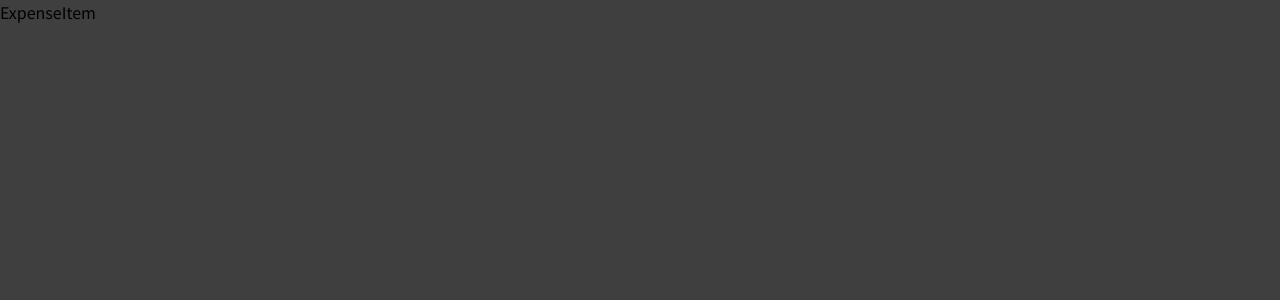
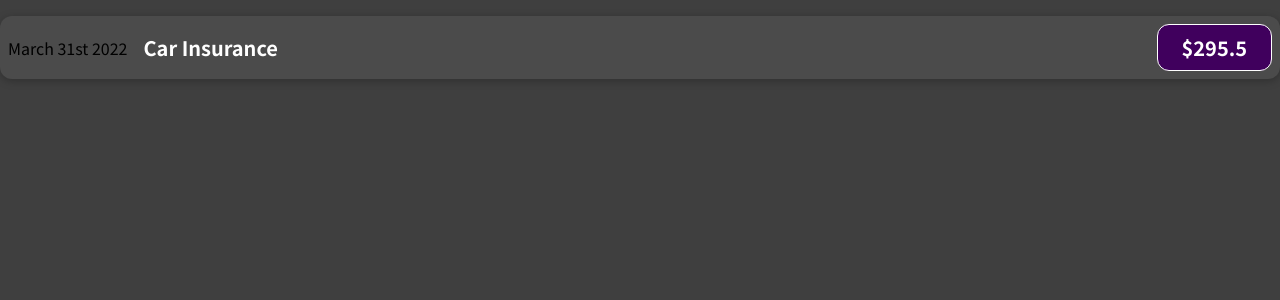
Before and after one commit to Rajput-Suraj/react-expense-tracker, a React (Create React App) app: page / in a window 1280 px wide. Shown: the top 300 px of the page. Built offline with nearby package versions, Linux system fonts and the light colour scheme.

Commit message:
Styles expense item component using css

```diff
--- /dev/null
+++ b/src/components/ExpenseItem.css
@@ -0,0 +1,56 @@
+.expense-item {
+    display: flex;
+    justify-content: space-between;
+    align-items: center;
+    box-shadow: 0 2px 8px rgba(0, 0, 0, 0.25);
+    padding: 0.5rem;
+    margin: 1rem 0;
+    border-radius: 12px;
+    background-color: #4b4b4b;
+}
+
+.expense-item__description {
+    display: flex;
+    flex-direction: column;
+    gap: 1rem;
+    align-items: flex-end;
+    flex-flow: column-reverse;
+    justify-content: flex-start;
+    flex: 1;
+}
+
+.expense-item h2 {
+    color: #3a3a3a;
+    font-size: 1rem;
+    flex: 1;
+    margin: 0 1rem;
+    color: white;
+}
+
+.expense-item__price {
+    font-size: 1rem;
+    font-weight: bold;
+    color: white;
+    background-color: #40005d;
+    border: 1px solid white;
+    padding: 0.5rem;
+    border-radius: 12px;
+}
+
+@media (min-width: 580px) {
+    .expense-item__description {
+        flex-direction: row;
+        align-items: center;
+        justify-content: flex-start;
+        flex: 1;
+    }
+
+    .expense-item__description h2 {
+        font-size: 1.25rem;
+    }
+
+    .expense-item__price {
+        font-size: 1.25rem;
+        padding: 0.5rem 1.5rem;
+    }
+}
--- a/src/components/ExpenseItem.js
+++ b/src/components/ExpenseItem.js
@@ -1,7 +1,15 @@
-import React from "react";
+import "./ExpenseItem.css";
 
 const ExpenseItem = () => {
-    return <div>ExpenseItem</div>;
+    return (
+        <div className="expense-item">
+            <div>March 31st 2022</div>
+            <div className="expense-item__description">
+                <h2>Car Insurance</h2>
+                <div className="expense-item__price">$295.5</div>
+            </div>
+        </div>
+    );
 };
 
 export default ExpenseItem;
```
